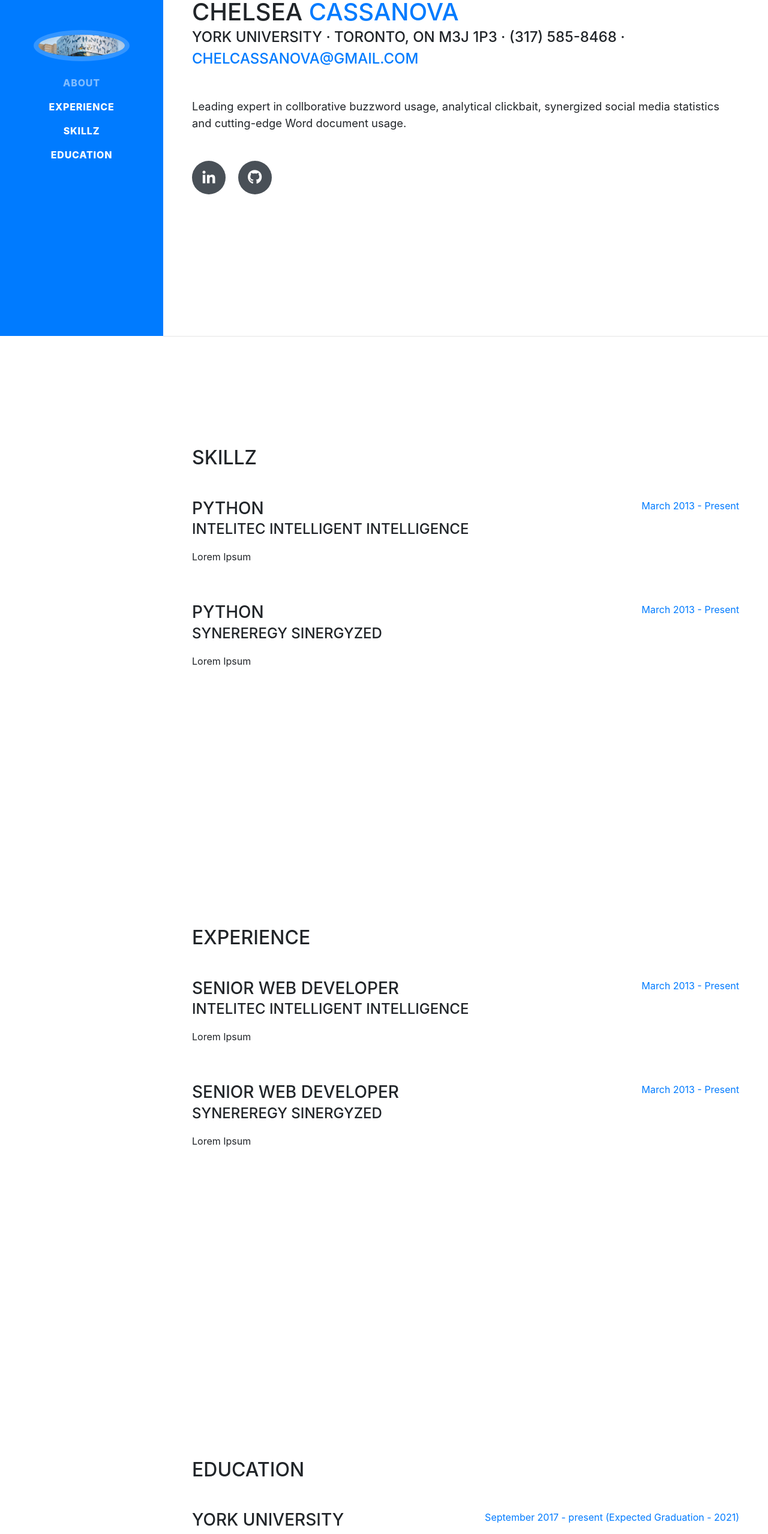
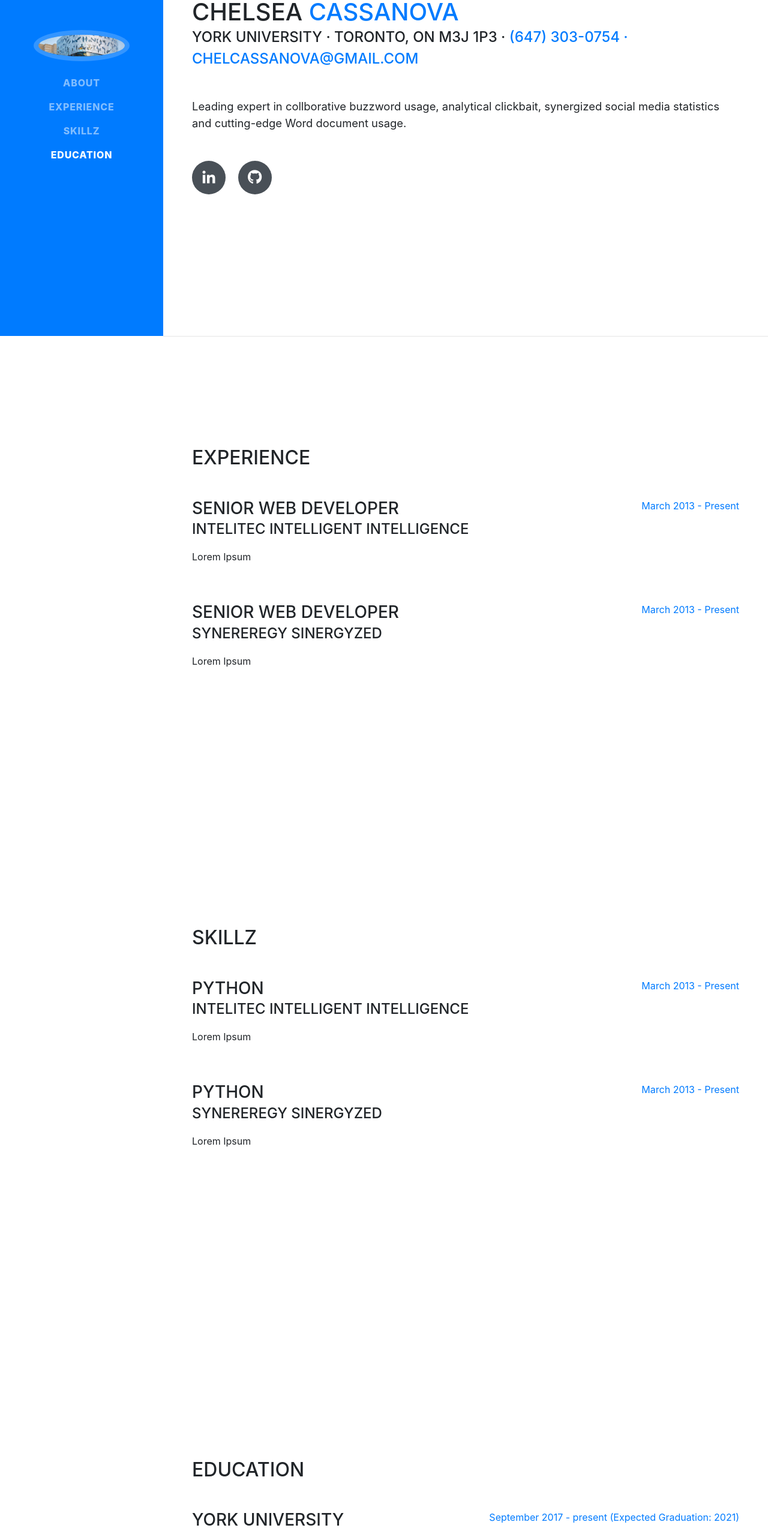
Before and after one commit to chelcassanova/chelcassanova.github.io, a website with bundled scripts: page index.html in a window 1280 px wide. Shown: the part 240-2797 px from the top of the page at 60% size. Built offline with nearby package versions, Linux system fonts and the light colour scheme; a web font is replaced by a local one.

Commit message:
more edits

```diff
--- a/css/resume.css
+++ b/css/resume.css
@@ -177,5 +177,5 @@ a {
 }
 
 a:hover, a:focus, a:active {
-  color: #824027;
+  color: #125b82;
 }
--- a/index.html
+++ b/index.html
@@ -44,10 +44,10 @@
             <a class="nav-link js-scroll-trigger" href="#experience">Experience</a>
           </li>
           <li class="nav-item">
-            <a class="nav-link js-scroll-trigger" href="#experience">Skillz</a>
+            <a class="nav-link js-scroll-trigger" href="#skillz">Skillz</a>
           </li>
           <li class="nav-item">
-            <a class="nav-link js-scroll-trigger" href="#experience">Education</a>
+            <a class="nav-link js-scroll-trigger" href="#education">Education</a>
           </li>
         </ul>
       </div>
@@ -59,7 +59,7 @@
           <h1 class="mb-0">Chelsea
             <span class="text-primary">Cassanova</span>
           </h1>
-          <div class="subheading mb-5">York University · Toronto, ON M3J 1P3 · (317) 585-8468 ·
+          <div class="subheading mb-5">York University · Toronto, ON M3J 1P3 · <a href="tel:6473030754">(647) 303-0754 ·
             <a href="mailto:chelcassanova@gmail.com">chelcassanova@gmail.com</a>
           </div>
           <p class="lead mb-5">Leading expert in collborative buzzword usage, analytical clickbait, synergized social media statistics and cutting-edge Word document usage.</p>
@@ -67,7 +67,7 @@
             <a href="#">
               <i class="fab fa-linkedin-in"></i>
             </a>
-            <a href="#">
+            <a href="https://github.com/chelcassanova">
               <i class="fab fa-github"></i>
             </a>
           </div>
@@ -75,39 +75,8 @@
       </section>
 
       <hr class="m-0">
+
       <!-- section begins! -->
-      <section class="resume-section p-3 p-lg-5 d-flex flex-column" id="experience">
-        <div class="my-auto">
-          <h2 class="mb-5">Skillz</h2>
-
-          <div class="resume-item d-flex flex-column flex-md-row mb-5">
-            <div class="resume-content mr-auto">
-              <h3 class="mb-0">Python</h3>
-              <div class="subheading mb-3">Intelitec Intelligent Intelligence</div>
-              <p>Lorem Ipsum</p>
-            </div>
-            <div class="resume-date text-md-right">
-              <span class="text-primary">March 2013 - Present</span>
-            </div>
-          </div>
-
-          <div class="resume-item d-flex flex-column flex-md-row mb-5">
-            <div class="resume-content mr-auto">
-              <h3 class="mb-0">Python</h3>
-              <div class="subheading mb-3">Synereregy Sinergyzed</div>
-              <p>Lorem Ipsum</p>
-            </div>
-            <div class="resume-date text-md-right">
-              <span class="text-primary">March 2013 - Present</span>
-            </div>
-          </div>
-
-        </div>
-
-      </section>
-      <!-- section ends -->
-
-      <!--Skills section-->
       <section class="resume-section p-3 p-lg-5 d-flex flex-column" id="experience">
         <div class="my-auto">
           <h2 class="mb-5">Experience</h2>
@@ -137,10 +106,42 @@
         </div>
 
       </section>
+      <!-- section ends -->
+
+      <!--Skills section-->
+      <section class="resume-section p-3 p-lg-5 d-flex flex-column" id="skillz">
+        <div class="my-auto">
+          <h2 class="mb-5">Skillz</h2>
+
+          <div class="resume-item d-flex flex-column flex-md-row mb-5">
+            <div class="resume-content mr-auto">
+              <h3 class="mb-0">Python</h3>
+              <div class="subheading mb-3">Intelitec Intelligent Intelligence</div>
+              <p>Lorem Ipsum</p>
+            </div>
+            <div class="resume-date text-md-right">
+              <span class="text-primary">March 2013 - Present</span>
+            </div>
+          </div>
+
+          <div class="resume-item d-flex flex-column flex-md-row mb-5">
+            <div class="resume-content mr-auto">
+              <h3 class="mb-0">Python</h3>
+              <div class="subheading mb-3">Synereregy Sinergyzed</div>
+              <p>Lorem Ipsum</p>
+            </div>
+            <div class="resume-date text-md-right">
+              <span class="text-primary">March 2013 - Present</span>
+            </div>
+          </div>
+
+        </div>
+
+      </section>
       <!--End section-->
 
       <!--Education Section-->
-      <section class="resume-section p-3 p-lg-5 d-flex flex-column" id="experience">
+      <section class="resume-section p-3 p-lg-5 d-flex flex-column" id="education">
         <div class="my-auto">
           <h2 class="mb-5">Education</h2>
 
@@ -151,7 +152,7 @@
               <p>Contrary to popular belief, I can't hold a fork</p>
             </div>
             <div class="resume-date text-md-right">
-              <span class="text-primary">September 2017 - present (Expected Graduation - 2021)</span>
+              <span class="text-primary">September 2017 - present (Expected Graduation: 2021)</span>
             </div>
           </div>
 
```
